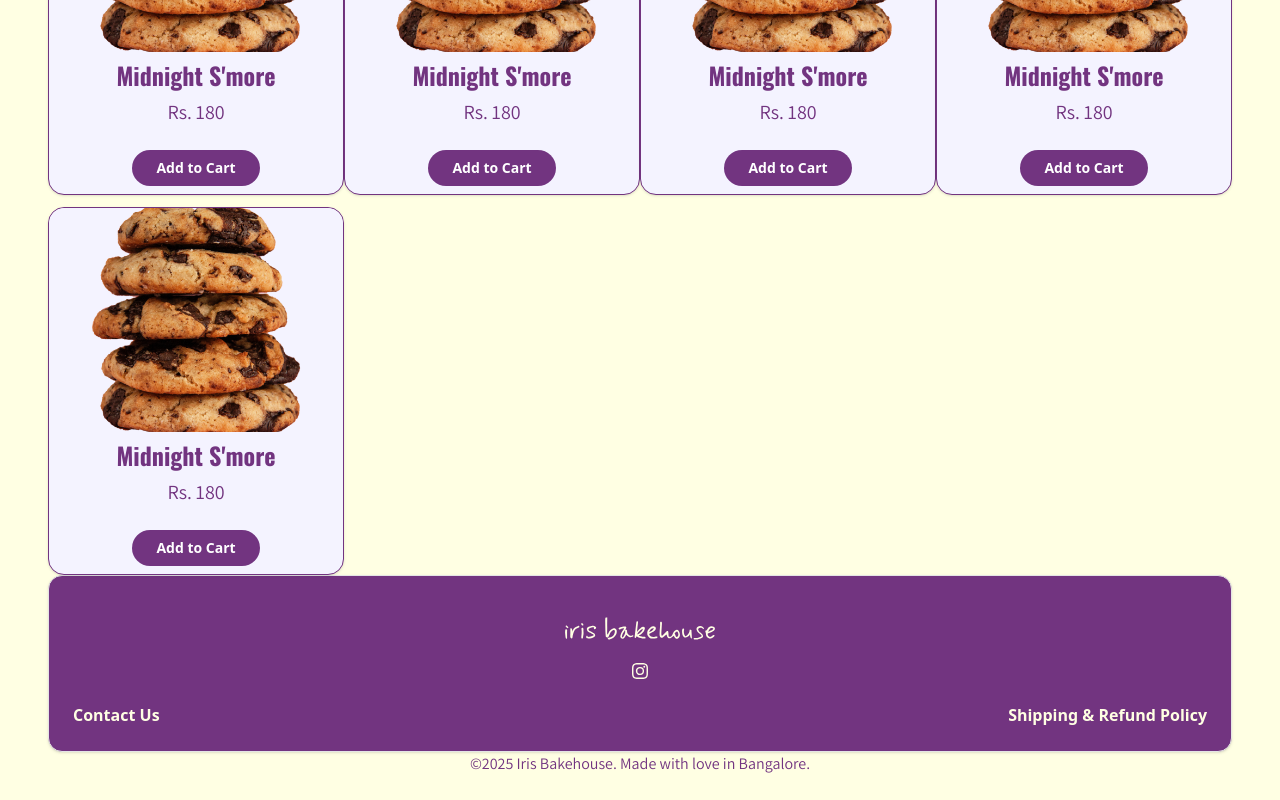
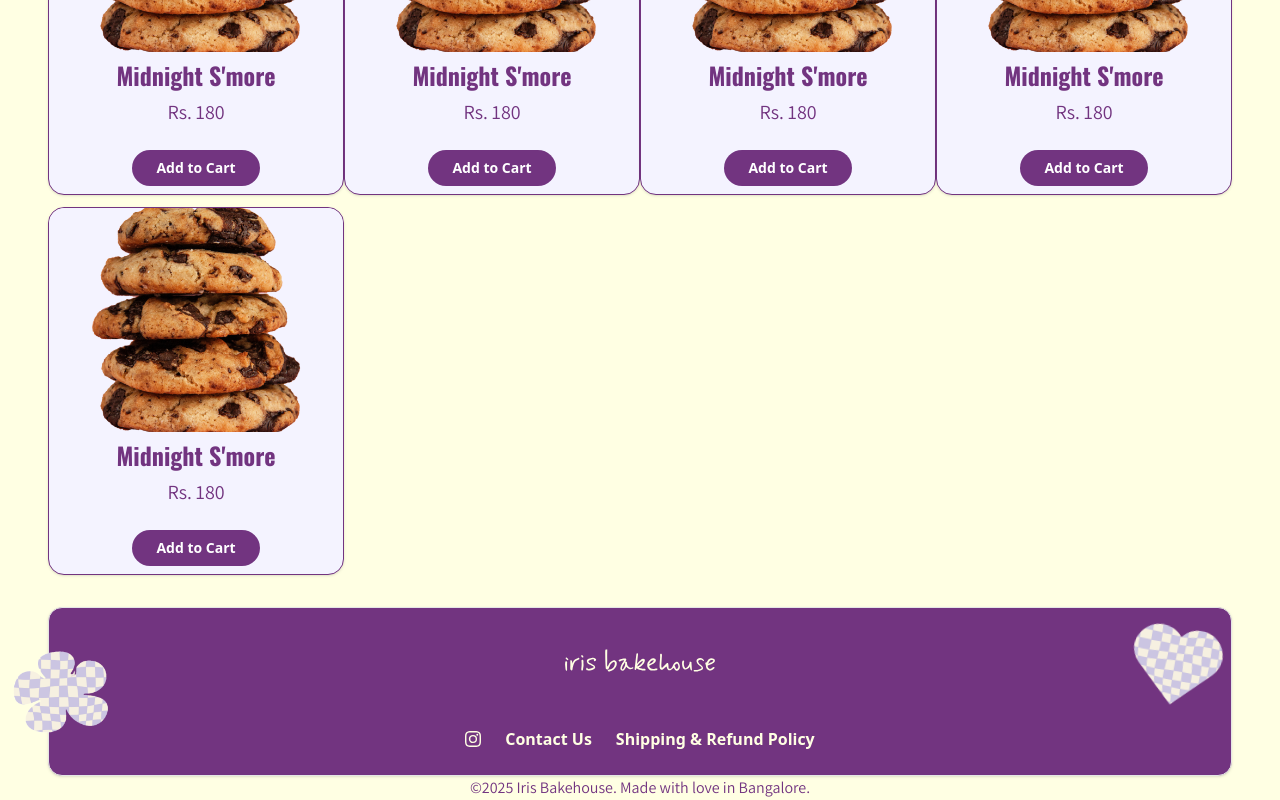
Before and after one commit to meenakship3/iris-bakehouse-website, a Next.js app: page / in a window 1280 px wide. Shown: the part 437-1237 px from the top of the page. Before the commit the page ends 1213 px from the top, so only its background shows below. Built offline with nearby package versions, Linux system fonts and the light colour scheme; a web font is replaced by a local one.

Commit message:
add footer

```diff
--- a/src/app/components/footer.tsx
+++ b/src/app/components/footer.tsx
@@ -12,7 +12,7 @@ import {
 
 const Footer = () => {
   return (
-    <div>
+    <div className="relative mt-8">
       <Card className="horizontal-padding" alignWithHeader>
         <CardHeader>
         <div className="flex flex-col items-center">
@@ -24,21 +24,31 @@ const Footer = () => {
     </div>
     </div>
     </div>
-    <div className="flex flex-col items-center">
-          <div className="relative w-full flex flex-col items-center mt-0">
-        <a href="https://www.instagram.com"><svg xmlns="http://www.w3.org/2000/svg" width="16" height="16" fill="currentColor" className="bi bi-instagram" viewBox="0 0 16 16">
+        </CardHeader>
+        <CardContent>
+          <div className="flex justify-center items-center gap-x-6 mt-2">
+          <a href="https://www.instagram.com"><svg xmlns="http://www.w3.org/2000/svg" width="16" height="16" fill="currentColor" className="bi bi-instagram" viewBox="0 0 16 16">
   <path d="M8 0C5.829 0 5.556.01 4.703.048 3.85.088 3.269.222 2.76.42a3.9 3.9 0 0 0-1.417.923A3.9 3.9 0 0 0 .42 2.76C.222 3.268.087 3.85.048 4.7.01 5.555 0 5.827 0 8.001c0 2.172.01 2.444.048 3.297.04.852.174 1.433.372 1.942.205.526.478.972.923 1.417.444.445.89.719 1.416.923.51.198 1.09.333 1.942.372C5.555 15.99 5.827 16 8 16s2.444-.01 3.298-.048c.851-.04 1.434-.174 1.943-.372a3.9 3.9 0 0 0 1.416-.923c.445-.445.718-.891.923-1.417.197-.509.332-1.09.372-1.942C15.99 10.445 16 10.173 16 8s-.01-2.445-.048-3.299c-.04-.851-.175-1.433-.372-1.941a3.9 3.9 0 0 0-.923-1.417A3.9 3.9 0 0 0 13.24.42c-.51-.198-1.092-.333-1.943-.372C10.443.01 10.172 0 7.998 0zm-.717 1.442h.718c2.136 0 2.389.007 3.232.046.78.035 1.204.166 1.486.275.373.145.64.319.92.599s.453.546.598.92c.11.281.24.705.275 1.485.039.843.047 1.096.047 3.231s-.008 2.389-.047 3.232c-.035.78-.166 1.203-.275 1.485a2.5 2.5 0 0 1-.599.919c-.28.28-.546.453-.92.598-.28.11-.704.24-1.485.276-.843.038-1.096.047-3.232.047s-2.39-.009-3.233-.047c-.78-.036-1.203-.166-1.485-.276a2.5 2.5 0 0 1-.92-.598 2.5 2.5 0 0 1-.6-.92c-.109-.281-.24-.705-.275-1.485-.038-.843-.046-1.096-.046-3.233s.008-2.388.046-3.231c.036-.78.166-1.204.276-1.486.145-.373.319-.64.599-.92s.546-.453.92-.598c.282-.11.705-.24 1.485-.276.738-.034 1.024-.044 2.515-.045zm4.988 1.328a.96.96 0 1 0 0 1.92.96.96 0 0 0 0-1.92m-4.27 1.122a4.109 4.109 0 1 0 0 8.217 4.109 4.109 0 0 0 0-8.217m0 1.441a2.667 2.667 0 1 1 0 5.334 2.667 2.667 0 0 1 0-5.334"/>
 </svg></a>
-</div>
-</div>
-        </CardHeader>
-        <CardContent>
-        <div className="flex w-full justify-between mt-0">
               <a href="" className="text-left" style={{fontWeight:"bold"}}>Contact Us</a>
               <a href="" className="text-right" style={{fontWeight:"bold"}}>Shipping & Refund Policy</a>
         </div>
+
         </CardContent>
       </Card>
+      <img
+    src="/images/flower.png"
+    alt="Flower"
+    className="absolute left-5 bottom-20 w-24 h-24 md:left-12 md:bottom-20 md:w-40 md:h-40 pointer-events-none"
+    style={{ transform: "translate(-40%, 40%)" }}
+  />
+  <img
+    src="/images/heart.png"
+    alt="Heart"
+    className="absolute right-10 top-8 w-20 h-20 md:right-25 md:top-10 md:w-32 md:h-32 pointer-events-none rotate-10"
+    style={{ transform: "translate(40%, -40%)" }}
+  />
+
       <div className="flex flex-col items-center">
       <p style={{fontFamily: "var(--font-assistant)"}}>&copy;{new Date().getFullYear()} Iris Bakehouse. Made with love in Bangalore.</p>
       </div>
```
Also changed, not shown: public/images/flower.png (renamed from public/images/cookies/flower.png), public/images/heart.png (renamed from public/images/cookies/heart.png).
